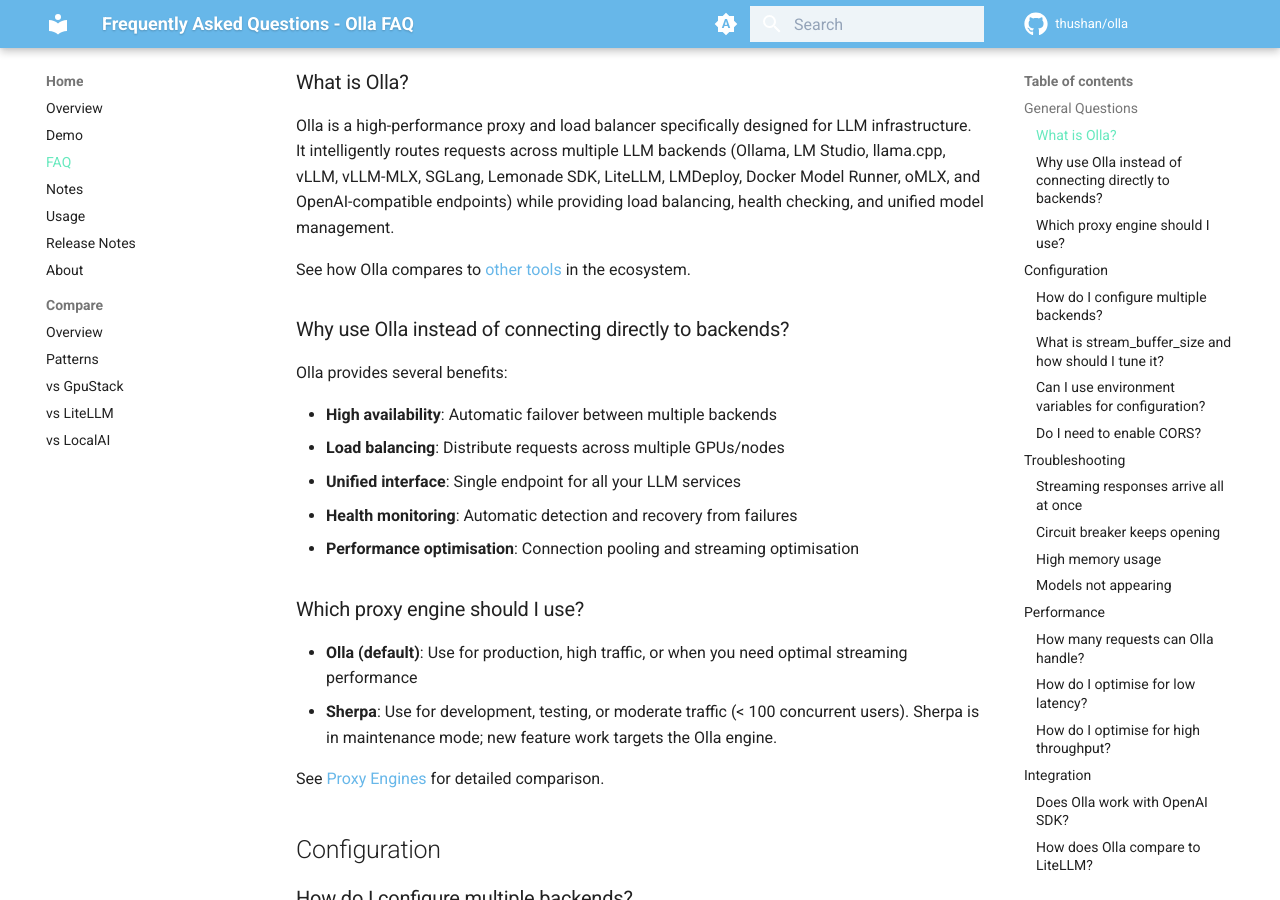
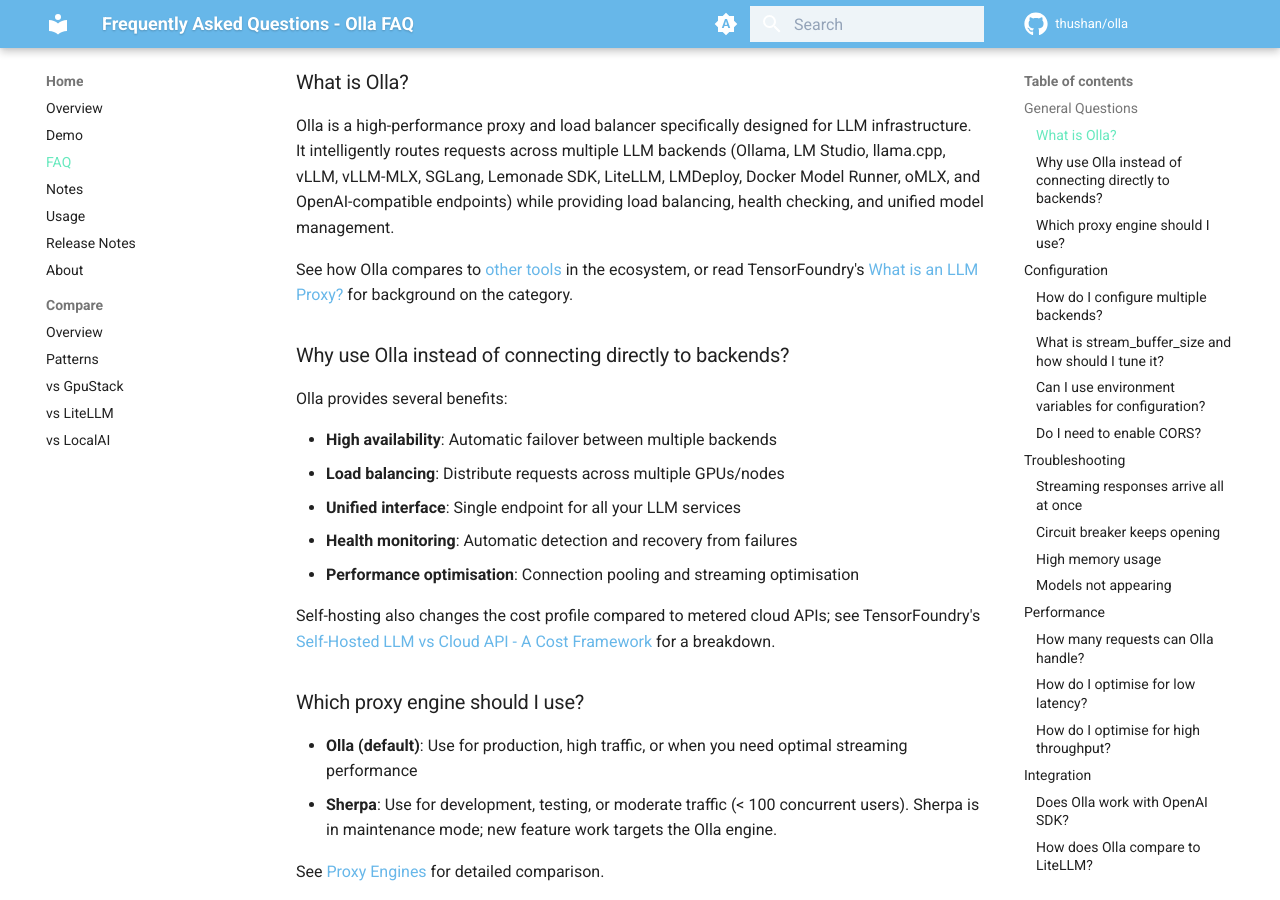
Before and after one commit to leo-3889/olla, an MkDocs documentation site: the page built from docs/content/faq.md, in a window 1280 px wide and 900 px high, scrolled down 212 px. Built offline with MkDocs 1.6.1 and Material for MkDocs 9.7.7, drawn with Linux system fonts in a browser that asks for light colours; comment, search, counter and statistics services are not loaded.

Commit message:
docs: link TensorFoundry enterprise products and cost/proxy articles

```diff
--- a/docs/content/faq.md
+++ b/docs/content/faq.md
@@ -12,7 +12,7 @@
 
 Olla is a high-performance proxy and load balancer specifically designed for LLM infrastructure. It intelligently routes requests across multiple LLM backends (Ollama, LM Studio, llama.cpp, vLLM, vLLM-MLX, SGLang, Lemonade SDK, LiteLLM, LMDeploy, Docker Model Runner, oMLX, and OpenAI-compatible endpoints) while providing load balancing, health checking, and unified model management.
 
-See how Olla compares to [other tools](compare/overview.md) in the ecosystem.
+See how Olla compares to [other tools](compare/overview.md) in the ecosystem, or read TensorFoundry's [What is an LLM Proxy?](https://tensorfoundry.io/blog/what-is-an-llm-proxy) for background on the category.
 
 ### Why use Olla instead of connecting directly to backends?
 
@@ -23,6 +23,8 @@
 - **Unified interface**: Single endpoint for all your LLM services
 - **Health monitoring**: Automatic detection and recovery from failures
 - **Performance optimisation**: Connection pooling and streaming optimisation
+
+Self-hosting also changes the cost profile compared to metered cloud APIs; see TensorFoundry's [Self-Hosted LLM vs Cloud API - A Cost Framework](https://tensorfoundry.io/blog/self-hosted-llm-vs-cloud-api-cost) for a breakdown.
 
 ### Which proxy engine should I use?
 
```
Also changed, not shown: docs/content/about.md (+4 -0 lines), docs/content/usage.md (+2 -0 lines).
